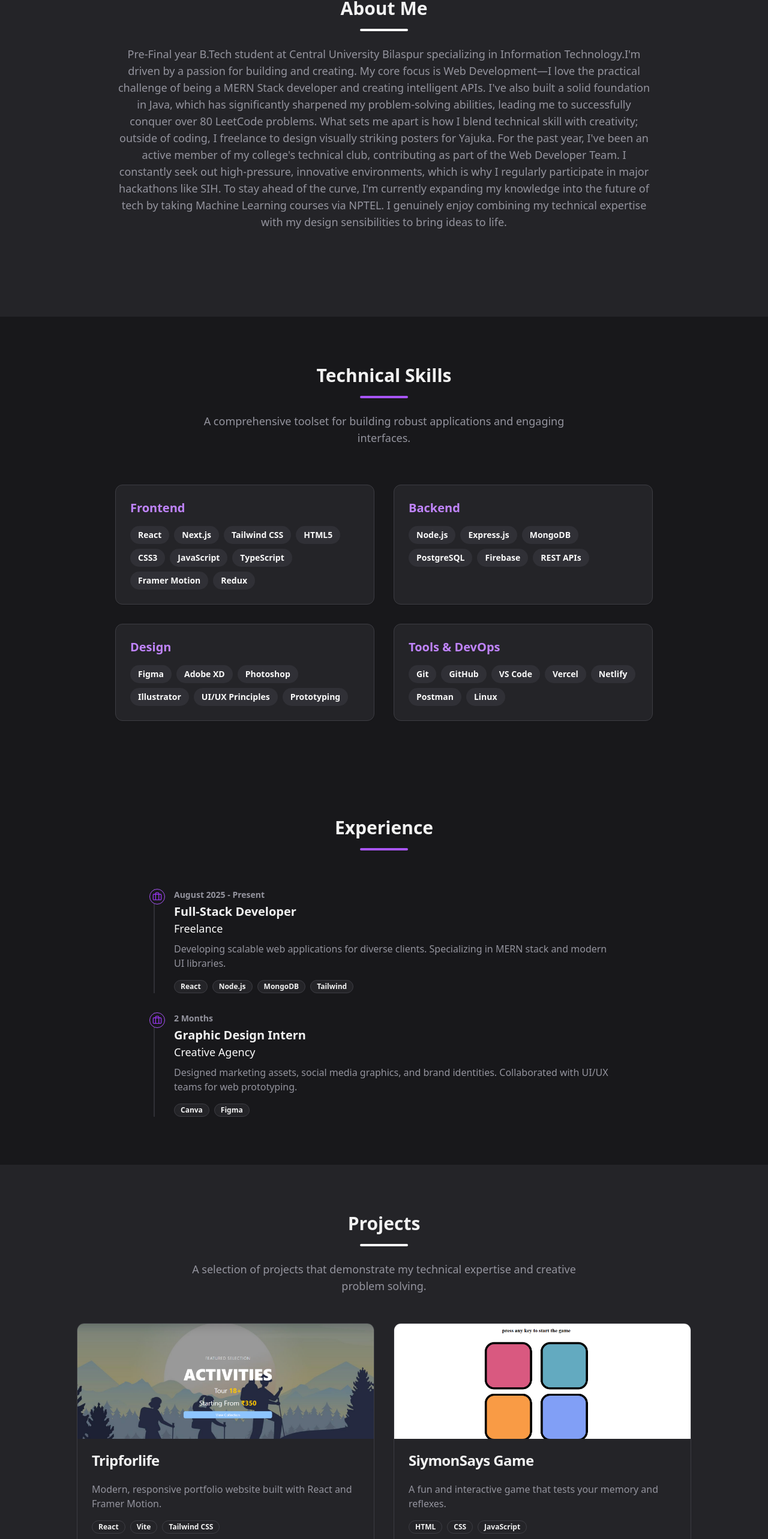
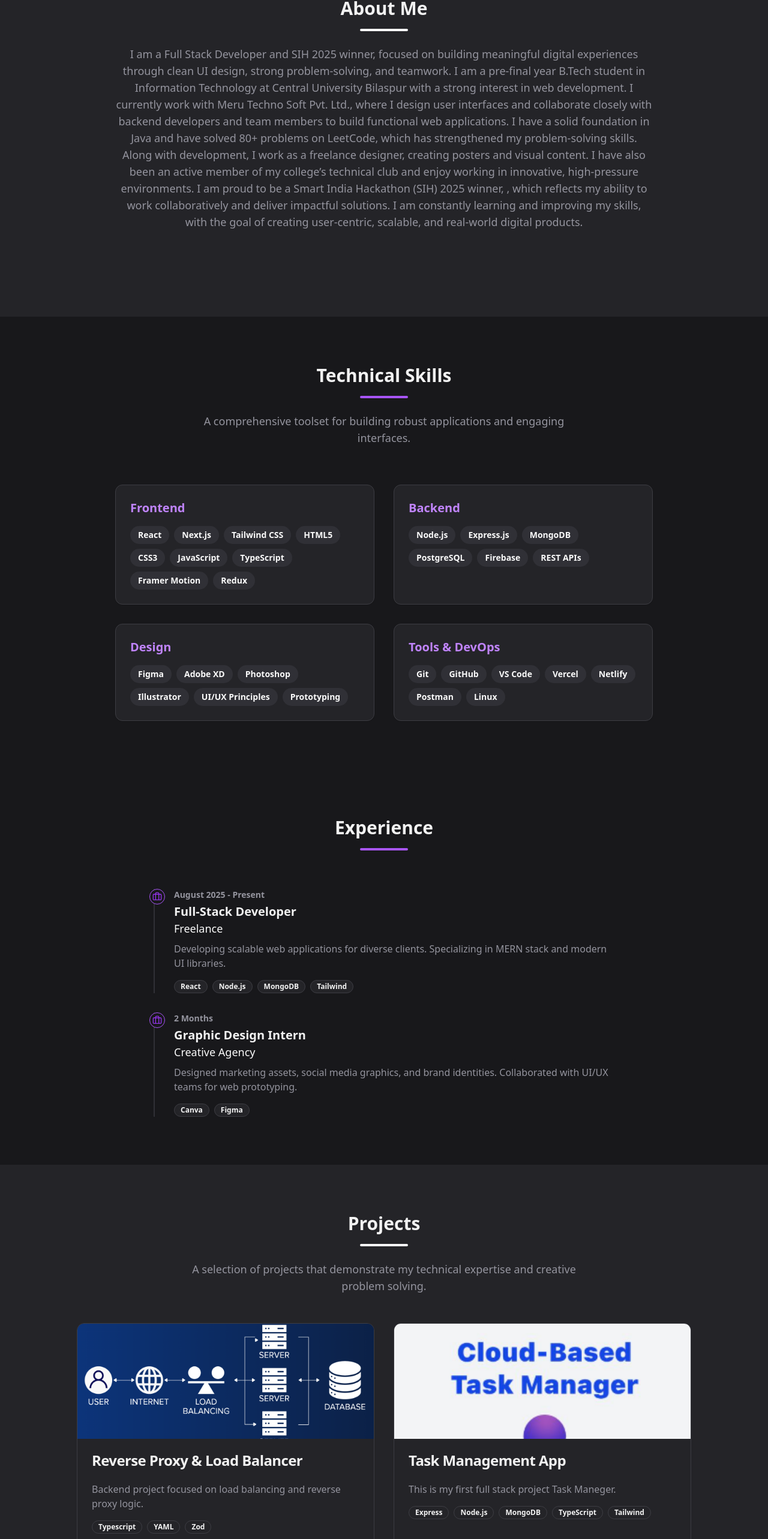
Before and after one commit to Nikita-singh-14/Nikita_Portfolio, a React (Vite) app: page / in a window 1280 px wide. Shown: the part 884-3450 px from the top of the page at 60% size. Built offline with nearby package versions, Linux system fonts and the light colour scheme.

Commit message:
Update project

```diff
--- a/src/components/layout/Header.jsx
+++ b/src/components/layout/Header.jsx
@@ -134,14 +134,15 @@ export default function Header() {
                                 </Link>
                             ))}
 
-                            <Button className="w-full gap-2">
+                            <Button className="w-full">
                                 <a
                                     href="Resume.pdf"
                                     download
                                     target="_blank"
                                     rel="noopener noreferrer"
+                                    className="flex items-center justify-center gap-2"
                                 >
-                                    <Download className="h-4 w-4" /> Download Resume
+                                    <Download className="h-4 w-4 flex" /> Download Resume
                                 </a>
                             </Button>
 
--- a/src/components/sections/About.jsx
+++ b/src/components/sections/About.jsx
@@ -23,9 +23,10 @@ export default function About() {
                     <h2 className="text-3xl font-bold mb-4">About Me</h2>
                     <div className="w-20 h-1 bg-primary mx-auto rounded-full mb-6" />
                     <p className="text-lg text-muted-foreground max-w-4xl mx-auto">
-                        Pre-Final year B.Tech student at Central University Bilaspur specializing in Information Technology.I'm driven by a passion for building and creating.
-
-My core focus is Web Development—I love the practical challenge of being a MERN Stack developer and creating intelligent APIs. I've also built a solid foundation in Java, which has significantly sharpened my problem-solving abilities, leading me to successfully conquer over 80 LeetCode problems. What sets me apart is how I blend technical skill with creativity; outside of coding, I freelance to design visually striking posters for Yajuka. For the past year, I've been an active member of my college's technical club, contributing as part of the Web Developer Team. I constantly seek out high-pressure, innovative environments, which is why I regularly participate in major hackathons like SIH. To stay ahead of the curve, I'm currently expanding my knowledge into the future of tech by taking Machine Learning courses via NPTEL. I genuinely enjoy combining my technical expertise with my design sensibilities to bring ideas to life.
+                       I am a Full Stack Developer and SIH 2025 winner, focused on building meaningful digital experiences through clean UI design, strong problem-solving, and teamwork.
+I am a pre-final year B.Tech student in Information Technology at Central University Bilaspur with a strong interest in web development. I currently work with Meru Techno Soft Pvt. Ltd., where I design user interfaces and collaborate closely with backend developers and team members to build functional web applications.
+I have a solid foundation in Java and have solved 80+ problems on LeetCode, which has strengthened my problem-solving skills. Along with development, I work as a freelance designer, creating posters and visual content. I have also been an active member of my college’s technical club and enjoy working in innovative, high-pressure environments. I am proud to be a Smart India Hackathon (SIH) 2025 winner, , which reflects my ability to work collaboratively and deliver impactful solutions.
+I am constantly learning and improving my skills, with the goal of creating user-centric, scalable, and real-world digital products.
                     </p>
                 </motion.div>
 
--- a/src/components/sections/Projects.jsx
+++ b/src/components/sections/Projects.jsx
@@ -12,18 +12,26 @@ const projects = [
         tags: ["React", "Node.js", "MongoDB", "Redux"],
         demo: "#",
         github: "#"
+    },*/
+    {
+        title: "Reverse Proxy & Load Balancer",
+        description: "Backend project focused on load balancing and reverse proxy logic.",
+        image: "LoadBalancer.png",
+        tags: ["Typescript", "YAML", "Zod"],
+        demo: "https://github.com/Nikita-singh-14/Load_balancer",
+        github: "https://github.com/Nikita-singh-14/Load_balancer"
     },
     {
         title: "Task Management App",
-        description: "Collaborative project management tool with Kanban boards and real-time updates.",
-        image: "https://images.unsplash.com/photo-1540350394557-8d14678e7f91?q=80&w=1000&auto=format&fit=crop",
-        tags: ["Next.js", "TypeScript", "Tailwind"],
-        demo: "#",
-        github: "#"
-    },*/
+        description: "This is my first full stack project Task Maneger.",
+        image: "TaskManeger.png",
+        tags: ["Express", "Node.js", "MongoDB", "TypeScript", "Tailwind"],
+        demo: "https://task-maneger-psi.vercel.app/",
+        github: "https://github.com/Nikita-singh-14/Task_Maneger"
+    },
     {
         title: "Tripforlife",
-        description: "Modern, responsive portfolio website built with React and Framer Motion.",
+        description: "This is first react project. Modern, responsive website for trip and travel.",
         image: "Tripforlife.png",
         tags: ["React", "Vite", "Tailwind CSS"],
         demo: "https://user-profile-mws4.vercel.app/",
```
Also changed, not shown: public/LoadBalancer.png (added), public/TaskManeger.png (added).
